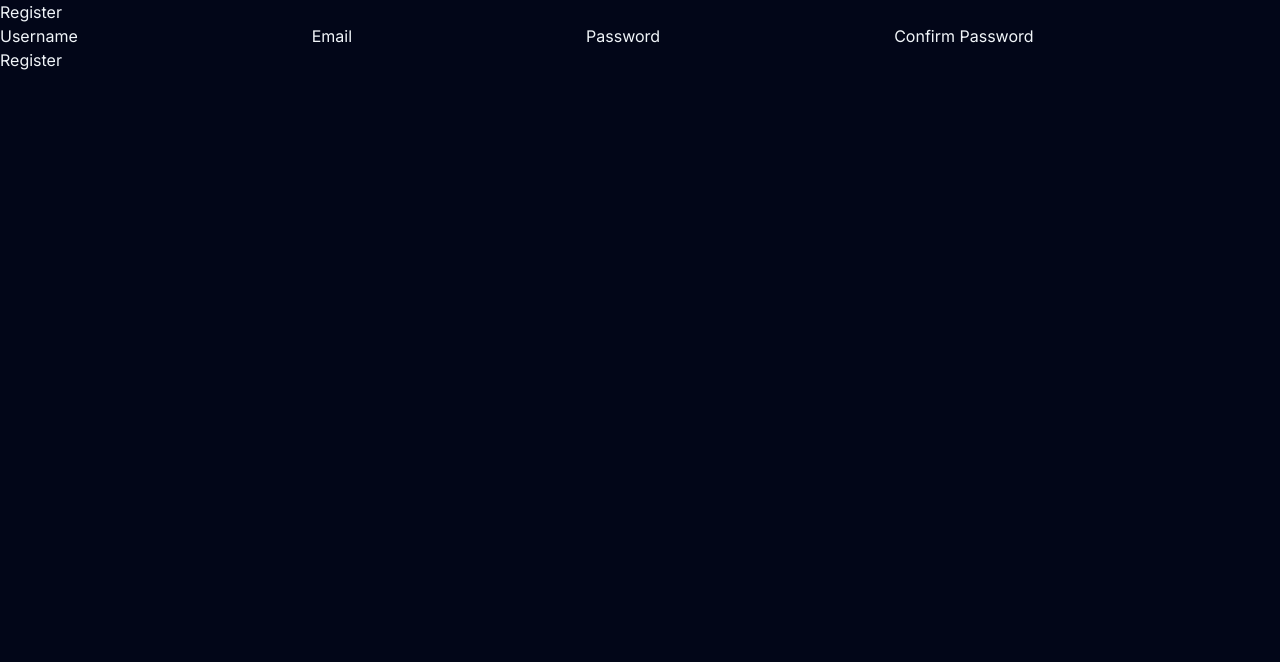
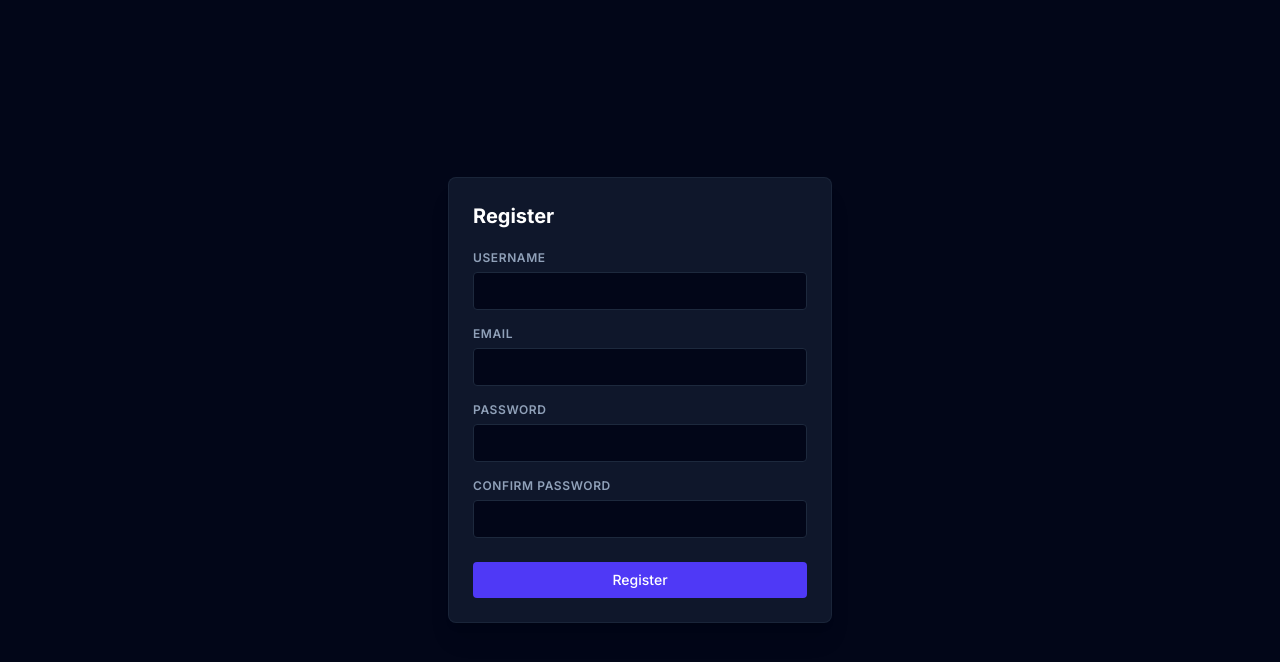
Before and after one commit to ur1el0/Com, a React (Vite) app in the folder app/: page /register in a window 1280 px wide. Shown: the top 662 px of the page. Built offline with nearby package versions, Linux system fonts and the light colour scheme; no server answers.

Commit message:
style(pages): apply tailwind css layout to auth and dashboard pages

```diff
--- a/app/src/pages/DashboardPage.tsx
+++ b/app/src/pages/DashboardPage.tsx
@@ -17,12 +17,22 @@ export function DashboardPage() {
     };
 
     return (
-        <main>
-            <h1>Dashboard</h1>
-            {user && <p>Welcome, {user.email}!</p>}
-            <button onClick={handleLogout} disabled={isLoggingOut}>
-                {isLoggingOut ? 'Logging out...' : 'Logout'}
-            </button>
+        <main className="min-h-screen flex flex-col items-center justify-center bg-slate-950 text-slate-100 p-6 font-sans">
+            <div className="w-full max-w-md bg-slate-900 border border-slate-800/80 rounded-lg p-6 shadow-xl flex flex-col items-center gap-5 text-center">
+                <h1 className="text-2xl font-bold text-white tracking-tight">Dashboard</h1>
+                {user && (
+                    <p className="text-slate-350 text-sm">
+                        Welcome, <span className="font-semibold text-slate-100">{user.email}</span>!
+                    </p>
+                )}
+                <button
+                    onClick={handleLogout}
+                    disabled={isLoggingOut}
+                    className="bg-indigo-600 hover:bg-indigo-500 text-white font-medium py-2 px-5 rounded transition-colors disabled:opacity-50 text-sm cursor-pointer"
+                >
+                    {isLoggingOut ? 'Logging out...' : 'Logout'}
+                </button>
+            </div>
         </main>
     );
 }
--- a/app/src/pages/LoginPage.tsx
+++ b/app/src/pages/LoginPage.tsx
@@ -37,12 +37,18 @@ export function LoginPage() {
     }
 
     return (
-        <main>
-            <h1>Log in</h1>
-            <form onSubmit={handleSubmit}>
-                {errorMessage && <p role="alert">{errorMessage}</p>}
+        <main className="min-h-screen flex flex-col items-center justify-center bg-slate-950 text-slate-100 p-4 font-sans">
+            <div className="w-full max-w-sm bg-slate-900 border border-slate-800/80 rounded-lg p-6 shadow-xl">
+                <h1 className="text-xl font-bold mb-5 text-white">Log in</h1>
+                <form onSubmit={handleSubmit} className="flex flex-col gap-4">
+                    {errorMessage && (
+                        <p role="alert" className="text-red-400 text-sm bg-red-950/20 border border-red-900/30 px-3 py-2 rounded">
+                            {errorMessage}
+                        </p>
+                    )}
 
-                <label htmlFor="email">Email</label>
+                    <div className="flex flex-col gap-1.5">
+                        <label htmlFor="email" className="text-xs font-semibold text-slate-400 uppercase tracking-wider">Email</label>
                         <input
                             id="email"
                             name="email"
@@ -50,10 +56,13 @@ export function LoginPage() {
                             autoComplete="email"
                             value={formData.email}
                             onChange={handleChange}
+                            className="bg-slate-950 border border-slate-800 rounded px-3 py-2 text-slate-100 focus:outline-none focus:border-indigo-500 text-sm"
                             required
                         />
+                    </div>
 
-                <label htmlFor="password">Password</label>
+                    <div className="flex flex-col gap-1.5">
+                        <label htmlFor="password" className="text-xs font-semibold text-slate-400 uppercase tracking-wider">Password</label>
                         <input
                             id="password"
                             name="password"
@@ -61,13 +70,20 @@ export function LoginPage() {
                             autoComplete="current-password"
                             value={formData.password}
                             onChange={handleChange}
+                            className="bg-slate-950 border border-slate-800 rounded px-3 py-2 text-slate-100 focus:outline-none focus:border-indigo-500 text-sm"
                             required
                         />
+                    </div>
 
-                <button type="submit" disabled={isSubmitting}>
+                    <button
+                        type="submit"
+                        disabled={isSubmitting}
+                        className="bg-indigo-600 hover:bg-indigo-500 text-white font-medium py-2 rounded transition-colors disabled:opacity-50 text-sm mt-2 cursor-pointer"
+                    >
                         {isSubmitting ? 'Logging in...' : 'Log in'}
                     </button>
                 </form>
+            </div>
         </main>
     );
 }
--- a/app/src/pages/RegisterPage.tsx
+++ b/app/src/pages/RegisterPage.tsx
@@ -46,12 +46,18 @@ export function RegisterPage() {
     }
 
     return (
-        <main>
-            <h1>Register</h1>
-            <form onSubmit={handleSubmit}>
-                {errorMessage && <p role="alert">{errorMessage}</p>}
+        <main className="min-h-screen flex flex-col items-center justify-center bg-slate-950 text-slate-100 p-4 font-sans">
+            <div className="w-full max-w-sm bg-slate-900 border border-slate-800/80 rounded-lg p-6 shadow-xl">
+                <h1 className="text-xl font-bold mb-5 text-white">Register</h1>
+                <form onSubmit={handleSubmit} className="flex flex-col gap-4">
+                    {errorMessage && (
+                        <p role="alert" className="text-red-400 text-sm bg-red-950/20 border border-red-900/30 px-3 py-2 rounded">
+                            {errorMessage}
+                        </p>
+                    )}
 
-                <label htmlFor="username">Username</label>
+                    <div className="flex flex-col gap-1.5">
+                        <label htmlFor="username" className="text-xs font-semibold text-slate-400 uppercase tracking-wider">Username</label>
                         <input
                             id="username"
                             name="username"
@@ -59,10 +65,13 @@ export function RegisterPage() {
                             autoComplete="username"
                             value={formData.username}
                             onChange={handleChange}
+                            className="bg-slate-950 border border-slate-800 rounded px-3 py-2 text-slate-100 focus:outline-none focus:border-indigo-500 text-sm"
                             required
                         />
+                    </div>
 
-                <label htmlFor="email">Email</label>
+                    <div className="flex flex-col gap-1.5">
+                        <label htmlFor="email" className="text-xs font-semibold text-slate-400 uppercase tracking-wider">Email</label>
                         <input
                             id="email"
                             name="email"
@@ -70,10 +79,13 @@ export function RegisterPage() {
                             autoComplete="email"
                             value={formData.email}
                             onChange={handleChange}
+                            className="bg-slate-950 border border-slate-800 rounded px-3 py-2 text-slate-100 focus:outline-none focus:border-indigo-500 text-sm"
                             required
                         />
+                    </div>
 
-                <label htmlFor="password">Password</label>
+                    <div className="flex flex-col gap-1.5">
+                        <label htmlFor="password" className="text-xs font-semibold text-slate-400 uppercase tracking-wider">Password</label>
                         <input
                             id="password"
                             name="password"
@@ -81,10 +93,13 @@ export function RegisterPage() {
                             autoComplete="new-password"
                             value={formData.password}
                             onChange={handleChange}
+                            className="bg-slate-950 border border-slate-800 rounded px-3 py-2 text-slate-100 focus:outline-none focus:border-indigo-500 text-sm"
                             required
                         />
+                    </div>
 
-                <label htmlFor="passwordConfirm">Confirm Password</label>
+                    <div className="flex flex-col gap-1.5">
+                        <label htmlFor="passwordConfirm" className="text-xs font-semibold text-slate-400 uppercase tracking-wider">Confirm Password</label>
                         <input
                             id="passwordConfirm"
                             name="passwordConfirm"
@@ -92,13 +107,20 @@ export function RegisterPage() {
                             autoComplete="new-password"
                             value={formData.passwordConfirm}
                             onChange={handleChange}
+                            className="bg-slate-950 border border-slate-800 rounded px-3 py-2 text-slate-100 focus:outline-none focus:border-indigo-500 text-sm"
                             required
                         />
+                    </div>
 
-                <button type="submit" disabled={isSubmitting}>
+                    <button
+                        type="submit"
+                        disabled={isSubmitting}
+                        className="bg-indigo-600 hover:bg-indigo-500 text-white font-medium py-2 rounded transition-colors disabled:opacity-50 text-sm mt-2 cursor-pointer"
+                    >
                         {isSubmitting ? 'Registering...' : 'Register'}
                     </button>
                 </form>
+            </div>
         </main>
-    )
+    );
 }
```
Lines whose indentation alone changed are shown as unchanged.
